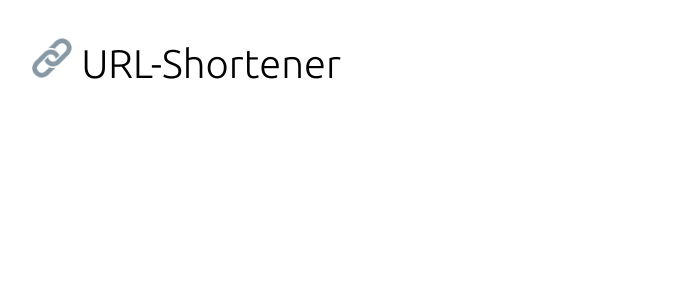
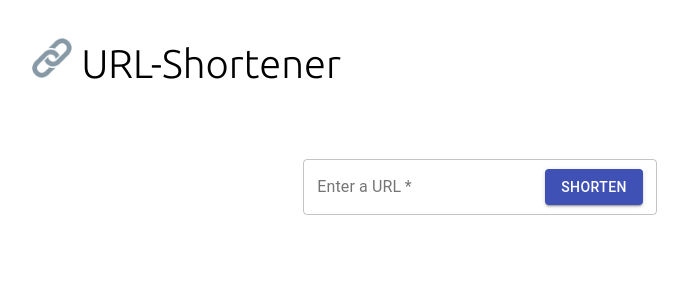
Before and after one commit to SandeepKrSuman/url-shortener, a React (Create React App) app: page / in a window 1280 px wide. Shown: the top 300 px of the page, without its empty margins (160-848 px from the left). Built offline with nearby package versions, Linux system fonts and the light colour scheme.

Commit message:
created a form

```diff
--- a/package.json
+++ b/package.json
@@ -3,6 +3,7 @@
   "version": "0.1.0",
   "private": true,
   "dependencies": {
+    "@material-ui/core": "^4.11.4",
     "@testing-library/jest-dom": "^5.11.4",
     "@testing-library/react": "^11.1.0",
     "@testing-library/user-event": "^12.1.10",
--- a/src/App.js
+++ b/src/App.js
@@ -1,10 +1,13 @@
 import MyNavbar from "./Navbar/Navbar";
+import Form from "./Form/Form";
+
 import "./App.css";
 
 function App() {
   return (
     <div className="container-fluid">
       <MyNavbar />
+      <Form />
     </div>
   );
 }
--- /dev/null
+++ b/src/Form/Form.css
@@ -0,0 +1,4 @@
+.formstyle {
+    margin: 8% 0;
+    text-align: center;
+  }
--- /dev/null
+++ b/src/Form/Form.js
@@ -0,0 +1,29 @@
+import TextField from '@material-ui/core/TextField';
+import InputAdornment from '@material-ui/core/InputAdornment';
+import Button from '@material-ui/core/Button';
+
+import './Form.css';
+
+function Form() {
+    return (
+        <form className="formstyle" noValidate autoComplete="off">
+            <TextField
+                className="textfield-style"
+                required
+                type="url"
+                id="outlined-basic"
+                label="Enter a URL"
+                variant="outlined"
+                InputProps={{
+                    endAdornment: (
+                        <InputAdornment position="end">
+                            <Button variant="contained" color="primary">Shorten</Button>
+                        </InputAdornment>
+                    ),
+                }}
+            />
+        </form>
+    );
+}
+
+export default Form;
```
Also changed, not shown: 1 other file (tests, documents, lock files or other folders).
